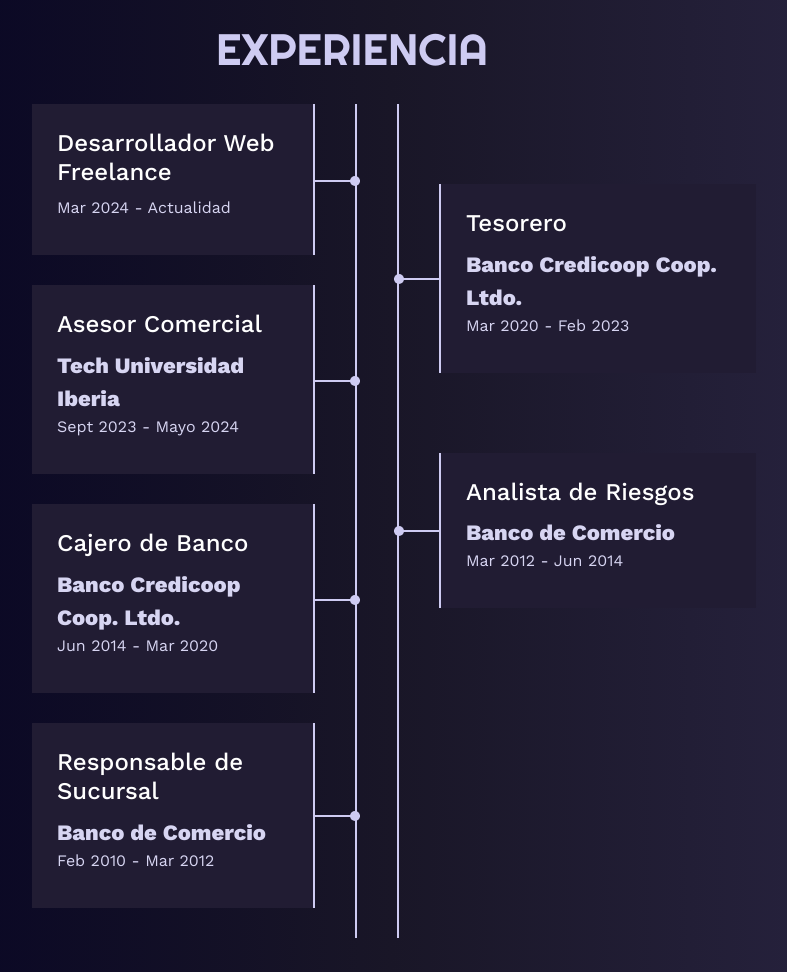
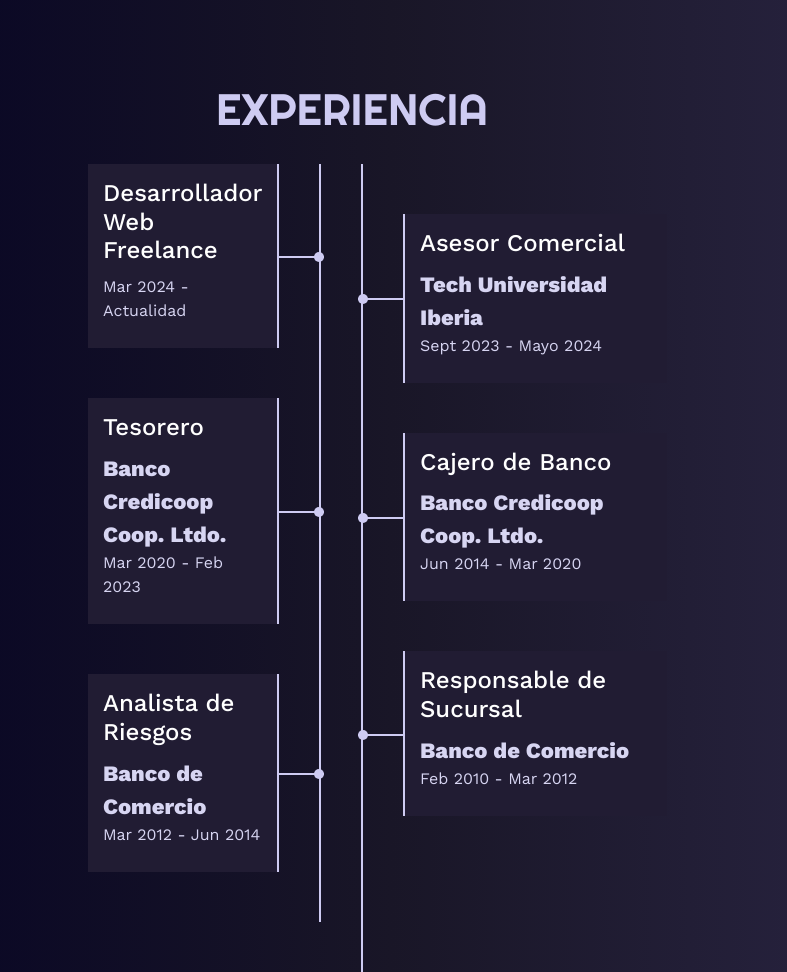
Before and after one commit to gabaiz88/Mi_portfolio, a website: page index.html in a window 1280 px wide. Shown: the part 1662-2634 px from the top of the page, without its empty margins (288-1075 px from the left). Drawn offline with nearby package versions, Linux system fonts and the light colour scheme.

Commit message:
modificando trabajos

```diff
--- a/css/style.css
+++ b/css/style.css
@@ -82,7 +82,7 @@
     align-items: center;
     justify-content: center;
     gap: 50px;
-    margin: 60px 0px;
+    margin: 120px 0px 60px 0px;
     width: auto;
     padding-bottom: 50px;
 }
@@ -334,6 +334,10 @@
 .experience .content_experience {
     margin: auto;
     padding-top: 75px;
+    display: flex;
+    flex-direction: column;
+    justify-content: center;
+    align-items: center;
 }
 
 .experience h2 {
@@ -346,24 +350,24 @@
 
 .experience .fila {
     display: flex;
+    flex-direction: column;
     justify-content: space-between;
 }
 
 .experience .fila .col {
-    width: 40%;
+    width: 100%;
     padding: 0 20px;
 }
 
 .experience .fila .left {
-    border-right: 2px solid #CECBF2;
+
 }
 
 .experience .fila .right {
-    border-left: 2px solid #CECBF2;
 }
 
 .experience .fila .item {
-    padding: 15px;
+    padding: 10px;
     margin-bottom: 30px;
     background-color: #211c33;
     position: relative;
@@ -392,55 +396,12 @@
 }
 
 .experience .fila .right {
-    margin-left: 20px;
-    margin-top: 85px;
 }
 
 .experience .fila .right .item {
-    margin-top: 80px;
+    margin-top: 50px;
 }
 
-.experience .fila .item .conectorl {
-    height: 2px;
-    background-color: #CECBF2;
-    width: 47px;
-    position: absolute;
-    top: 50%;
-    right: -47px;
-    z-index: 5;
-}
-
-.experience .fila .item .conectorl .circlel {
-    display: block;
-    height: 10px;
-    width: 10px;
-    border-radius: 50%;
-    background-color: #CECBF2;
-    float: right;
-    position: relative;
-    bottom: 4px;
-}
-
-.experience .fila .item .conectorr {
-    height: 2px;
-    background-color: #CECBF2;
-    width: 47px;
-    position: absolute;
-    top: 50%;
-    left: -47px;
-    z-index: 5;
-}
-
-.experience .fila .item .conectorr .circler {
-    display: block;
-    height: 10px;
-    width: 10px;
-    border-radius: 50%;
-    background-color: #CECBF2;
-    float: left;
-    position: relative;
-    bottom: 4px;
-}
 
 /*Skills mobile*/
 
@@ -698,39 +659,85 @@
         width: 500px;
     }
 
+
+    .coder:hover .tooltiptext {
+        visibility: visible;
+      }
+
     /*Experience*/
 
     .experience .fila {
-        width: 100%;
+        width: 85%;
+        flex-direction: row;
     }
 
     .experience .fila .col {
-        width: 49%;
+        width: 100%;
     }
 
     .experience .fila .right {
         margin-top: 0px;
+        border-left: 2px solid #CECBF2;
     }
 
     .experience .fila .left {
-        margin-right: 20px;
-        margin-left: 150px;
+        margin: 0 20px 50px 130px;
+        border-right: 2px solid #CECBF2;
+
     }
 
     .experience .fila .right {
-        width: 70%;
-        margin-right: 100px;
+        width: 75%;
+        margin: 0 150px 0 20px;
     }
 
-    @keyframes move {
-        to {
-            background-position: 2500vh;
-        }
+    .experience .fila .item {
+        padding: 15px;
     }
 
-      .coder:hover .tooltiptext {
-        visibility: visible;
-      }
+    .experience .fila .item .conectorl {
+        height: 2px;
+        background-color: #CECBF2;
+        width: 47px;
+        position: absolute;
+        top: 50%;
+        right: -47px;
+        z-index: 5;
+    }
+
+    .experience .fila .item .conectorl .circlel {
+        display: block;
+        height: 10px;
+        width: 10px;
+        border-radius: 50%;
+        background-color: #CECBF2;
+        float: right;
+        position: relative;
+        bottom: 4px;
+    }
+
+    .experience .fila .item .conectorr {
+        height: 2px;
+        background-color: #CECBF2;
+        width: 47px;
+        position: absolute;
+        top: 50%;
+        left: -47px;
+        z-index: 5;
+    }
+
+    .experience .fila .item .conectorr .circler {
+        display: block;
+        height: 10px;
+        width: 10px;
+        border-radius: 50%;
+        background-color: #CECBF2;
+        float: left;
+        position: relative;
+        bottom: 4px;
+    }
+
+
 
     /*Skills*/
 
--- a/index.html
+++ b/index.html
@@ -173,25 +173,17 @@
               </div>
             </div>
             <div class="item left">
-              <h4 id="first_job">Asesor Comercial</h4>
-              <span class="workplace">Tech Universidad Iberia</span>
-              <span class="date">Sept 2023 - Mayo 2024</span>
+              <h4 id="first_job">Tesorero</h4>
+              <span class="workplace">Banco Credicoop Coop. Ltdo.</span>
+              <span class="date">Mar 2020 - Feb 2023</span>
               <div class="conectorl">
                 <div class="circlel"></div>
               </div>
             </div>
             <div class="item left">
-              <h4 id="second_job">Cajero de Banco</h4>
-              <span class="workplace">Banco Credicoop Coop. Ltdo.</span>
-              <span class="date">Jun 2014 - Mar 2020</span>
-              <div class="conectorl">
-                <div class="circlel"></div>
-              </div>
-            </div>
-            <div class="item left">
-              <h4 id="fourth_job">Responsable de Sucursal</h4>
+              <h4 id="third_job">Analista de Riesgos</h4>
               <span class="workplace">Banco de Comercio</span>
-              <span class="date">Feb 2010 - Mar 2012</span>
+              <span class="date">Mar 2012 - Jun 2014</span>
               <div class="conectorl">
                 <div class="circlel"></div>
               </div>
@@ -199,17 +191,26 @@
           </div>
           <div class="col right">
             <div class="item right">
-              <h4 id="first_job">Tesorero</h4>
-              <span class="workplace">Banco Credicoop Coop. Ltdo.</span>
-              <span class="date">Mar 2020 - Feb 2023</span>
+              <h4 id="first_job">Asesor Comercial</h4>
+              <span class="workplace">Tech Universidad Iberia</span>
+              <span class="date">Sept 2023 - Mayo 2024</span>
+
               <div class="conectorr">
                 <div class="circler"></div>
               </div>
             </div>
             <div class="item right">
-              <h4 id="third_job">Analista de Riesgos</h4>
+              <h4 id="second_job">Cajero de Banco</h4>
+              <span class="workplace">Banco Credicoop Coop. Ltdo.</span>
+              <span class="date">Jun 2014 - Mar 2020</span>
+              <div class="conectorr">
+                <div class="circler"></div>
+              </div>
+            </div>
+            <div class="item right">
+              <h4 id="fourth_job">Responsable de Sucursal</h4>
               <span class="workplace">Banco de Comercio</span>
-              <span class="date">Mar 2012 - Jun 2014</span>
+              <span class="date">Feb 2010 - Mar 2012</span>
               <div class="conectorr">
                 <div class="circler"></div>
               </div>
@@ -219,6 +220,7 @@
       </div>
     </div>
   </section>
+
   <section id="skills" class="skills">
     <div class="content_skills">
       <div class="title">
```
